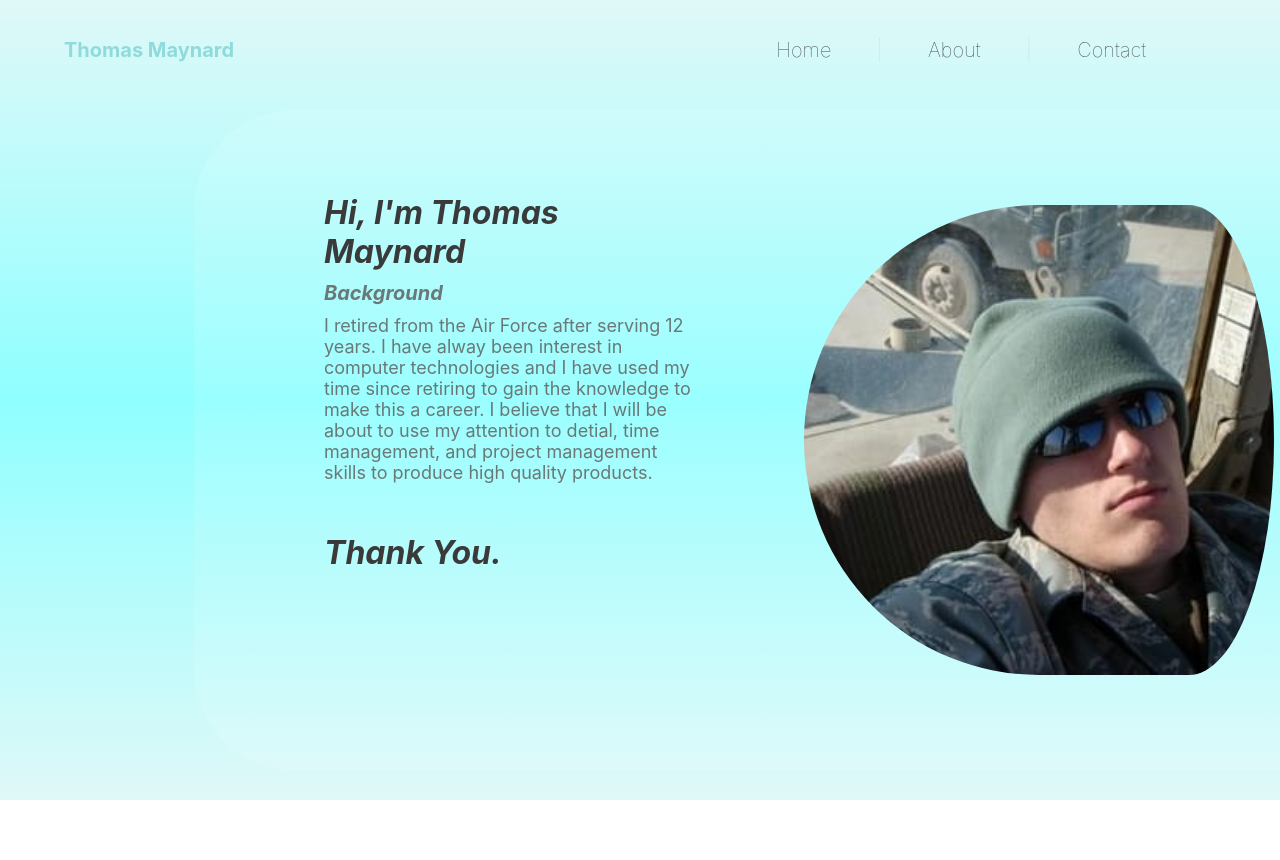
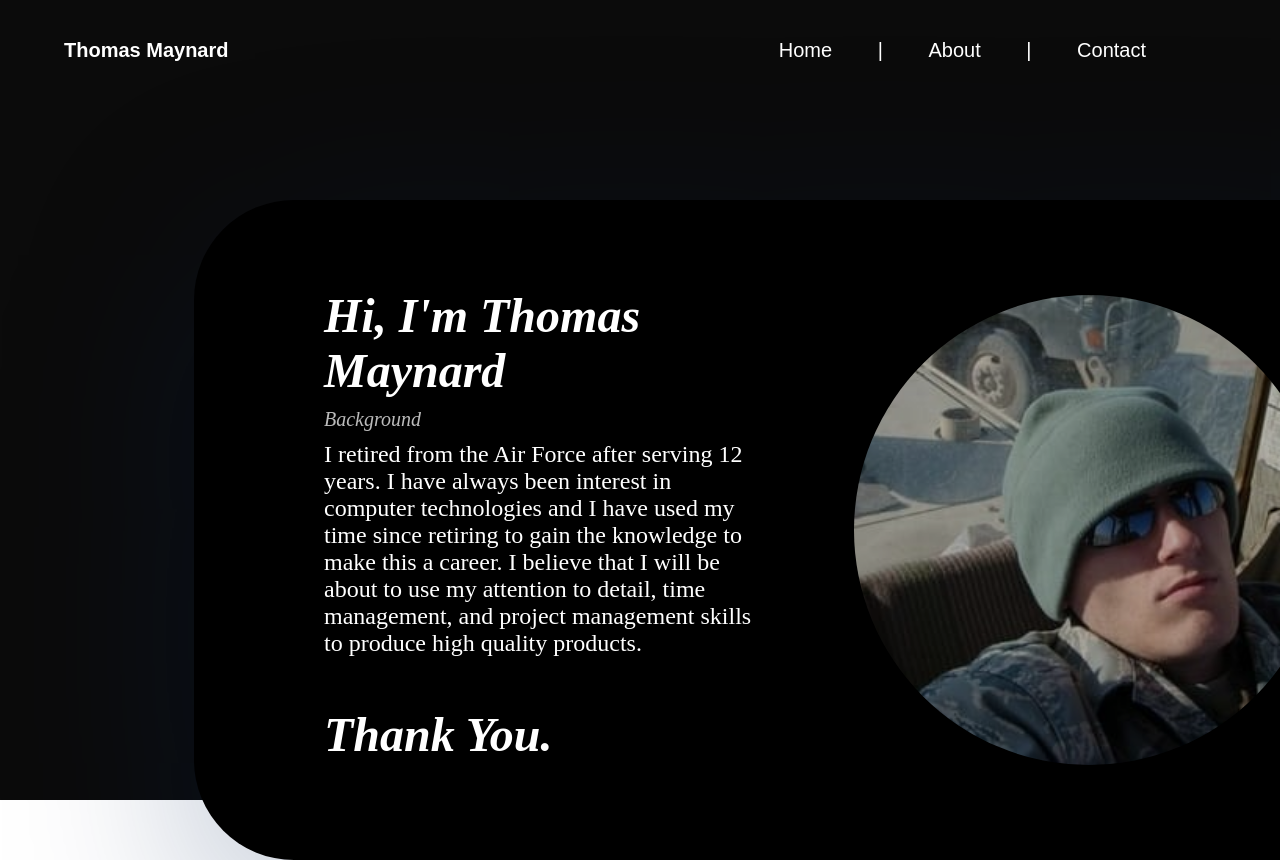
Before and after one commit to Thomas4897/portfolio-revisted, a plain HTML site: page about.html in a window 1280 px wide. Shown: the top 860 px of the page. Before the commit the page ends 800 px from the top, so only its background shows below. Drawn offline with Linux system fonts and the light colour scheme.

Commit message:
Fifth Commit

```diff
--- a/about.html
+++ b/about.html
@@ -5,7 +5,7 @@
     <meta charset="UTF-8">
     <meta http-equiv="X-UA-Compatible" content="IE=edge">
     <meta name="viewport" content="width=device-width, initial-scale=1.0">
-    <title>Home</title>
+    <title>About</title>
     <link rel="stylesheet" href="styles.css">
 </head>
 
@@ -36,10 +36,10 @@
 
                 <div class="job-title">Background</div>
 
-                <div class="description">I retired from the Air Force after serving 12 years. I have alway been interest
-                    in computer technologies and I have used my time since retiring to gain the knowledge to make this a
-                    career. I believe that I will be about to use my attention to detial, time management, and project
-                    management skills to produce high quality products.</div>
+                <div class="description">I retired from the Air Force after serving 12 years. I have always been
+                    interest in computer technologies and I have used my time since retiring to gain the knowledge to
+                    make this a career. I believe that I will be about to use my attention to detail, time management,
+                    and project management skills to produce high quality products.</div>
 
                 <div class="name">Thank You.</div>
 
--- a/styles.css
+++ b/styles.css
@@ -1,6 +1,5 @@
 * {
-	font-family: -apple-system, BlinkMacSystemFont, "Segoe UI", Roboto, Oxygen,
-		Ubuntu, Cantarell, "Open Sans", "Helvetica Neue", sans-serif;
+	font-family: Arial, Helvetica, sans-serif;
 }
 
 html,
@@ -11,11 +10,7 @@ body {
 
 .background {
 	height: 100vh;
-	background: linear-gradient(
-		rgb(224, 248, 248),
-		rgb(143, 255, 255),
-		rgb(224, 248, 248)
-	);
+	background: #0b0b0b;
 	background-position: center;
 	background-size: cover;
 	padding-left: 5%;
@@ -36,8 +31,7 @@ body {
 	justify-content: center;
 	align-content: center;
 	font-size: 20px;
-	color: rgb(143, 219, 219);
-
+	color: white;
 	border-radius: 100px;
 }
 
@@ -53,7 +47,7 @@ body {
 }
 
 .nav-line {
-	color: lightgray;
+	color: white;
 }
 
 nav ul li {
@@ -65,32 +59,32 @@ nav ul li {
 
 nav ul li a {
 	text-decoration: none;
-	color: #333;
+	color: white;
 }
 
 .Linkedin-link {
 	text-decoration: none;
 	font-weight: bold;
-	color: rgba(95, 95, 95, 0.842);
+	color: rgba(255, 255, 255, 0.87);
 }
 
 .center-box {
 	height: 600px;
 	width: 1200px;
-	background-color: rgba(255, 255, 255, 0.1);
-	border: 30px solid rgba(255, 255, 255, 0.0009);
-	box-shadow: ;
+	background-color: black;
+	border: 30px solid rgba(234, 230, 241, 0);
 	border-radius: 100px;
 	display: flex;
 	align-items: center;
 	margin-left: 130px;
-	margin-top: 10px;
+	margin-top: 100px;
+	box-shadow: 20px 60px 200px 3px #02235756;
 }
 
 .center-box-txt {
 	margin-left: 100px;
 	margin-right: 100px;
-	margin-bottom: 368px;
+	margin-bottom: 50px;
 	display: flex;
 	flex-direction: column;
 	gap: 10px;
@@ -99,7 +93,7 @@ nav ul li a {
 .about-center-box-txt {
 	margin-left: 100px;
 	margin-right: 100px;
-	margin-bottom: 155px;
+	margin-bottom: 50px;
 	display: flex;
 	flex-direction: column;
 	gap: 10px;
@@ -108,7 +102,7 @@ nav ul li a {
 .contact-center-box-txt {
 	margin-left: 100px;
 	margin-right: 100px;
-	margin-bottom: 255px;
+	margin-bottom: 50px;
 	display: flex;
 	flex: 1;
 	flex-direction: column;
@@ -116,29 +110,34 @@ nav ul li a {
 }
 
 .name {
-	font-size: xx-large;
+	font-size: 48px;
 	font-weight: bold;
 	font-style: italic;
 	padding-top: 40px;
-	color: rgb(58, 58, 58);
+	color: white;
+	font-family: serif;
 }
 
 .job-title {
 	font-size: 20px;
-	font-weight: bold;
+	font-weight: 500;
 	font-style: italic;
-	color: rgba(95, 95, 95, 0.842);
+	color: rgba(255, 255, 255, 0.733);
+	font-family: serif;
 }
 
 .description {
-	font-size: 18px;
-	color: rgba(95, 95, 95, 0.842);
+	font-size: 24px;
+	font-weight: 500;
+	color: white;
+	font-family: serif;
 }
 
 .profile-pic {
 	height: 470px;
 	border-radius: 400px;
-	padding-right: 150px;
+	margin-right: 100px;
+	opacity: 0.7;
 	display: flex;
 	flex: 1;
 }
```
Also changed, not shown: contact.html (+1 -1 lines).
